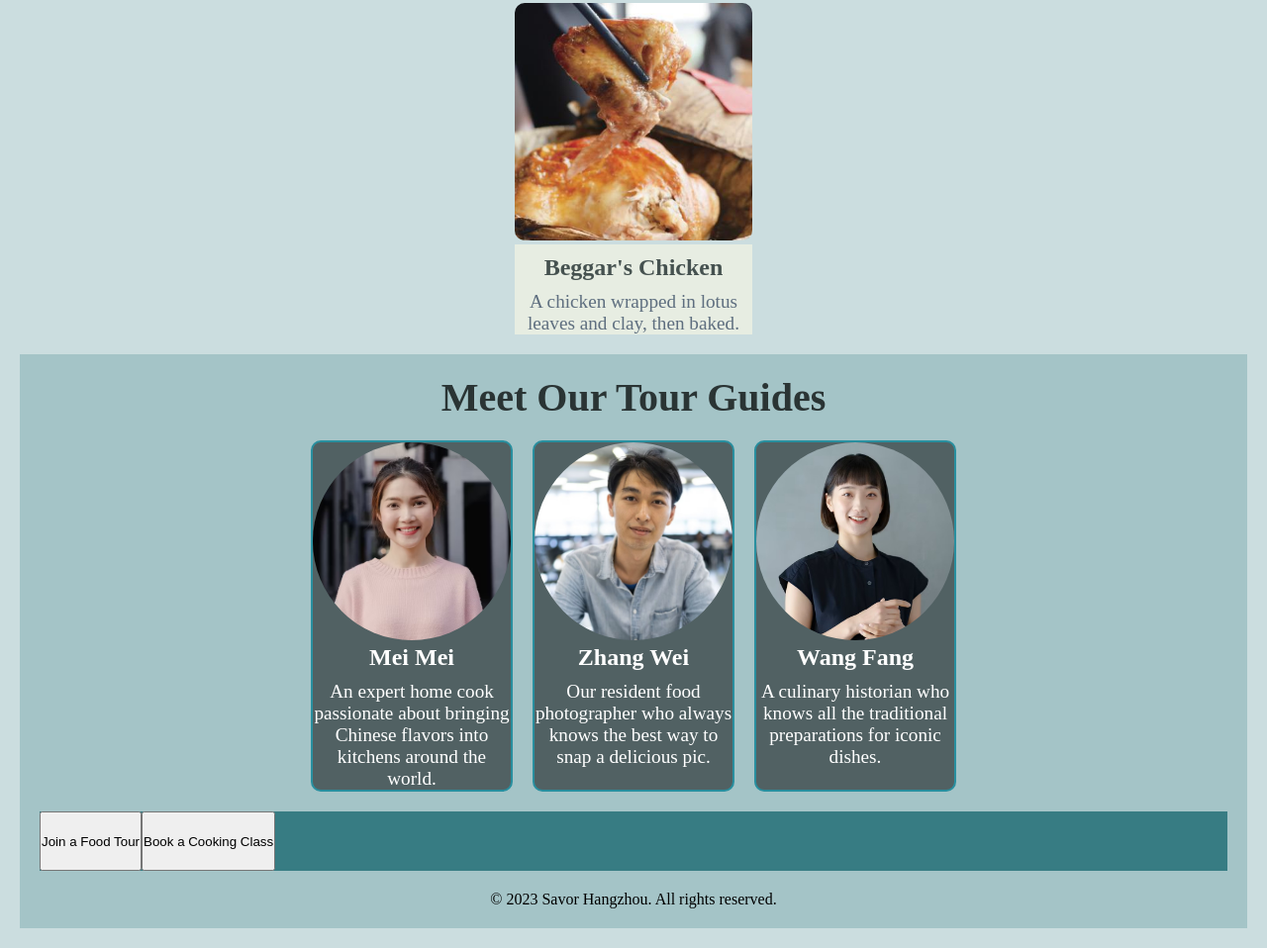
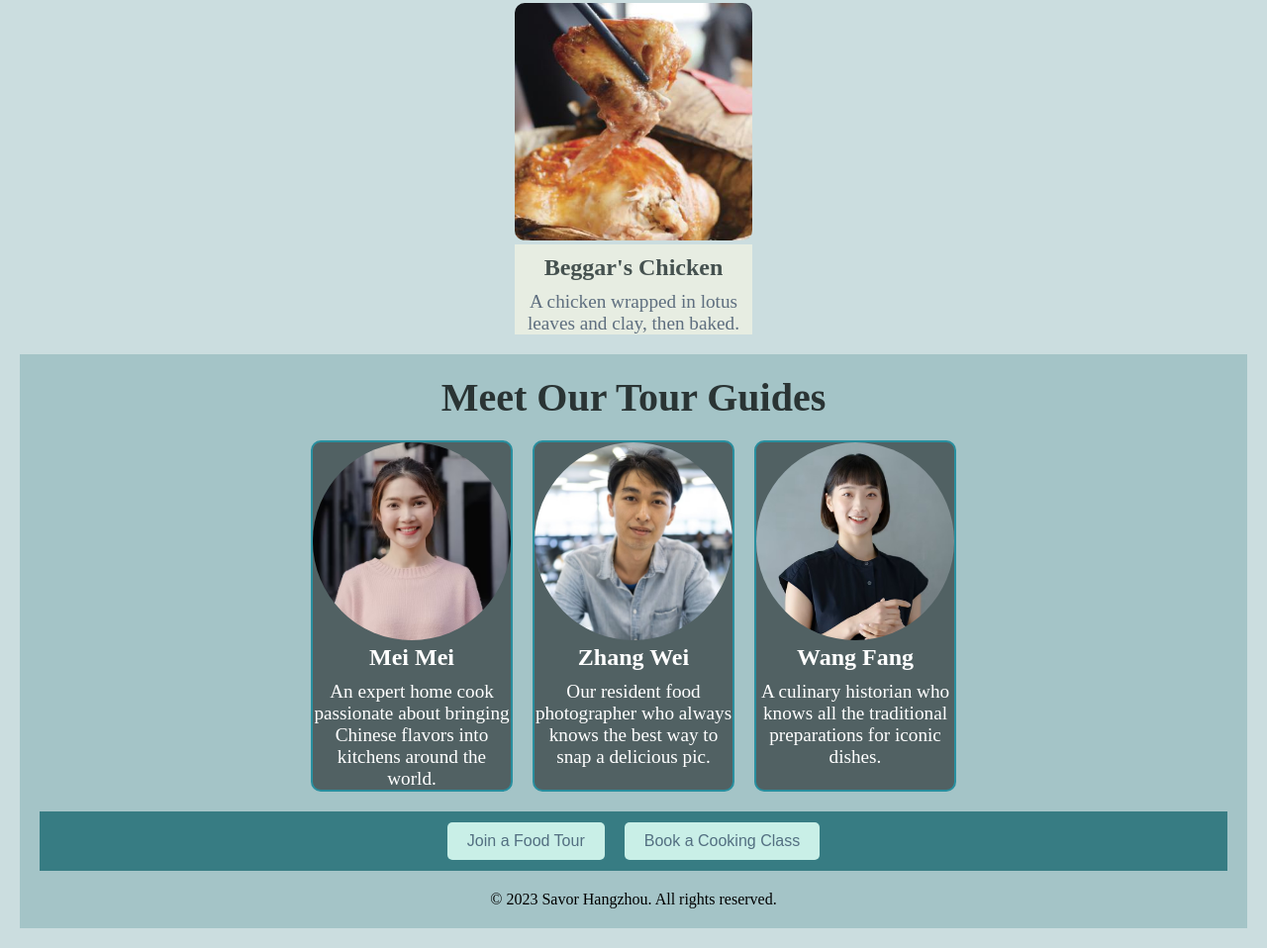
Before and after one commit to EdgyKoala/SavorHangzhou, a plain HTML site: page index.html in a window 1280 px wide. Shown: the part 899-1857 px from the top of the page at 99% size. Drawn offline with Linux system fonts and the light colour scheme.

Commit message:
Update styles.css

```diff
--- a/styles.css
+++ b/styles.css
@@ -151,12 +151,26 @@
 }
 /* Footer Styles */
 footer {
-    width: 100%;
-    margin: 0;
-    padding: 0;
-    height: 60px;
-    background-color:rgba(48, 119, 127, 0.932);
-    display: flex;
+  background-color: rgba(48, 119, 127, 0.932);
+  height: 60px;
+  width: 100%;
+  display: flex;
+  align-items: center;
+  justify-content: center;
+}
+footer button {
+    background-color: rgb(201, 239, 231);
+    color: rgba(12, 34, 67, 0.623);
+    border: none;
+    padding: 10px 20px;
+    margin: 0 10px;
+    cursor: pointer;
+    font-size: 1em;
+    border-radius: 5px;
+}
+footer button:hover {
+    background-color: rgba(12, 34, 67, 0.623);
+    color: white;
 }
 
 @media only screen and (max-width: 550px) {
```
